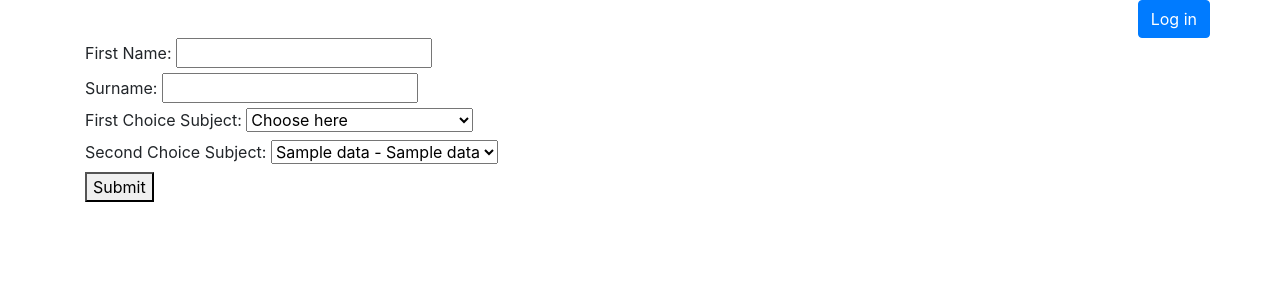
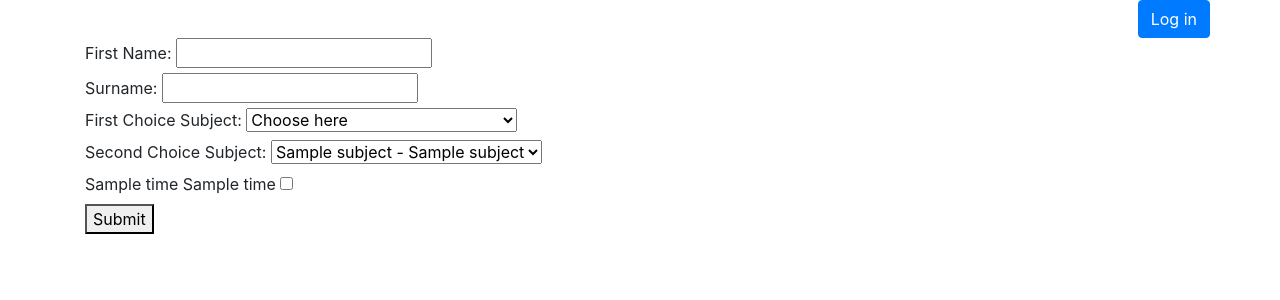
Before and after one commit to TheGoodall/orangeCat, a Flask app: template backend/orangecat/templates/tutee.html in a window 1280 px wide. Shown: the top 300 px of the page. Run offline with Flask 2, Linux system fonts and the light colour scheme; the template is opened without the code that fills it: most values are stand-ins (such as "Sample title", 1, 10 or a date in 2020); some libraries are stand-ins or nearby versions.

Commit message:
Added support for times

```diff
--- a/backend/orangecat/index.py
+++ b/backend/orangecat/index.py
@@ -106,9 +106,10 @@
 @requires_auth
 def tutee():
     cursor.execute("select * from subject")
-    data = [r for r in cursor]
-    print(data)
-    return render_template('tutee.html', loggedin=session, data=data)
+    subjects = [s for s in cursor]
+    cursor.execute("select * from times")
+    times = [t for t in cursor]
+    return render_template('tutee.html', loggedin=session, subjects=subjects, times=times)
 
 @app.route('/dashboard/tutee-signup', methods=["POST"])
 def tutee_signup():
@@ -119,6 +120,10 @@
         second_subject = request.form['second_subject']
         cursor.execute("insert into tutee values (%s, %s, %s, %s, %s);",
             (session['user_id'], first_subject, second_subject, fname, sname))
+        for time_id in request.form.getlist('time'):
+            print(session['user_id'], time_id)
+            cursor.execute("insert into tutee_time values (%s, %s)",
+                (session['user_id'], time_id))
         cnx.commit()
         return redirect(url_for("dashboard"))
     else:
--- a/backend/orangecat/templates/tutee.html
+++ b/backend/orangecat/templates/tutee.html
@@ -14,9 +14,9 @@
     <label for="first_subject">First Choice Subject:</label>
     <select name="first_subject" required>
         <option value="" selected disabled hidden>Choose here</option>
-        {% for r in data %}
+        {% for s in subjects %}
 
-        <option value="{{r[0]}}">{{r[1]}} - {{r[2]}}</option>
+        <option value="{{s[0]}}">{{s[1]}} - {{s[2]}}</option>
 
         {% endfor %}
     </select>
@@ -24,12 +24,21 @@
 <div>
     <label for="second_subject">Second Choice Subject:</label>
     <select name="second_subject">
-        {% for r in data %}
+        {% for s in subjects %}
 
-        <option value="{{r[0]}}">{{r[1]}} - {{r[2]}}</option>
+        <option value="{{s[0]}}">{{s[1]}} - {{s[2]}}</option>
 
         {% endfor %}
     </select>
+</div>
+<div>
+    {% for t in times %}
+
+    <label for="time-{{t[0]}}">{{t[2]}} {{t[1]}}</label>
+    <input type="checkbox" name="time" value="{{t[0]}}">
+    <br>
+
+    {% endfor %}
 </div>
 
 <div class="button">
```
